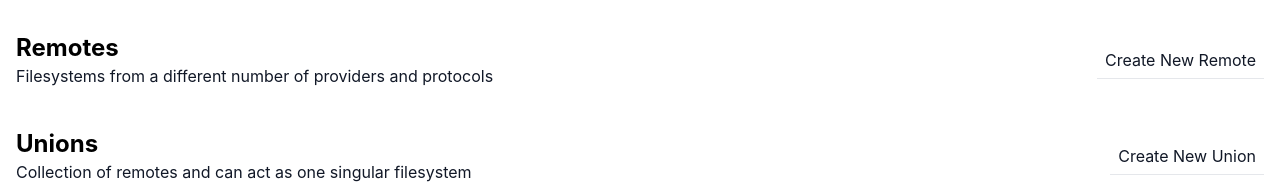
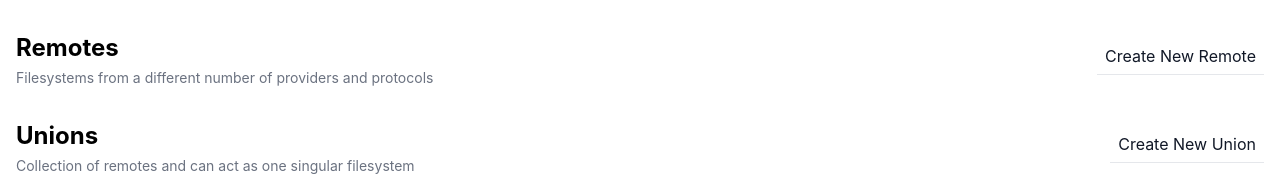
Before and after one commit to Zeptiny/Syncr, a Django app: page /remote/ in a window 1280 px wide. Shown: the part 64-248 px from the top of the page. Run offline with Django 5.2, Linux system fonts and the light colour scheme; data that the repository does not hold is empty; some libraries are stand-ins or nearby versions.

Commit message:
Change css of descriptions

```diff
--- a/Syncr/sync/templates/sync/remote.html
+++ b/Syncr/sync/templates/sync/remote.html
@@ -6,7 +6,7 @@
         <h1 class="text-2xl font-bold dark:text-gray-200 mt-2">
             Remotes
         </h1>
-        <p class="block mb-2 text-gray-900 dark:text-gray-300">Filesystems from a different number of providers and protocols</p>
+        <p class="mt-1 text-sm font-normal text-gray-500 dark:text-gray-400">Filesystems from a different number of providers and protocols</p>
         {% comment %} <p class="mt-1 text-sm font-normal text-gray-500 dark:text-gray-400">Only the last 20 entries are shown here</p> {% endcomment %}
     </div>
     <div>
@@ -21,7 +21,7 @@
         <h1 class="text-2xl font-bold dark:text-gray-200 mt-2">
             Unions
         </h1>
-        <p class="block mb-2 text-gray-900 dark:text-gray-300">Collection of remotes and can act as one singular filesystem</p>
+        <p class="mt-1 text-sm font-normal text-gray-500 dark:text-gray-400">Collection of remotes and can act as one singular filesystem</p>
         {% comment %} <p class="mt-1 text-sm font-normal text-gray-500 dark:text-gray-400">Only the last 20 entries are shown here</p> {% endcomment %}
     </div>
     <div>
```
